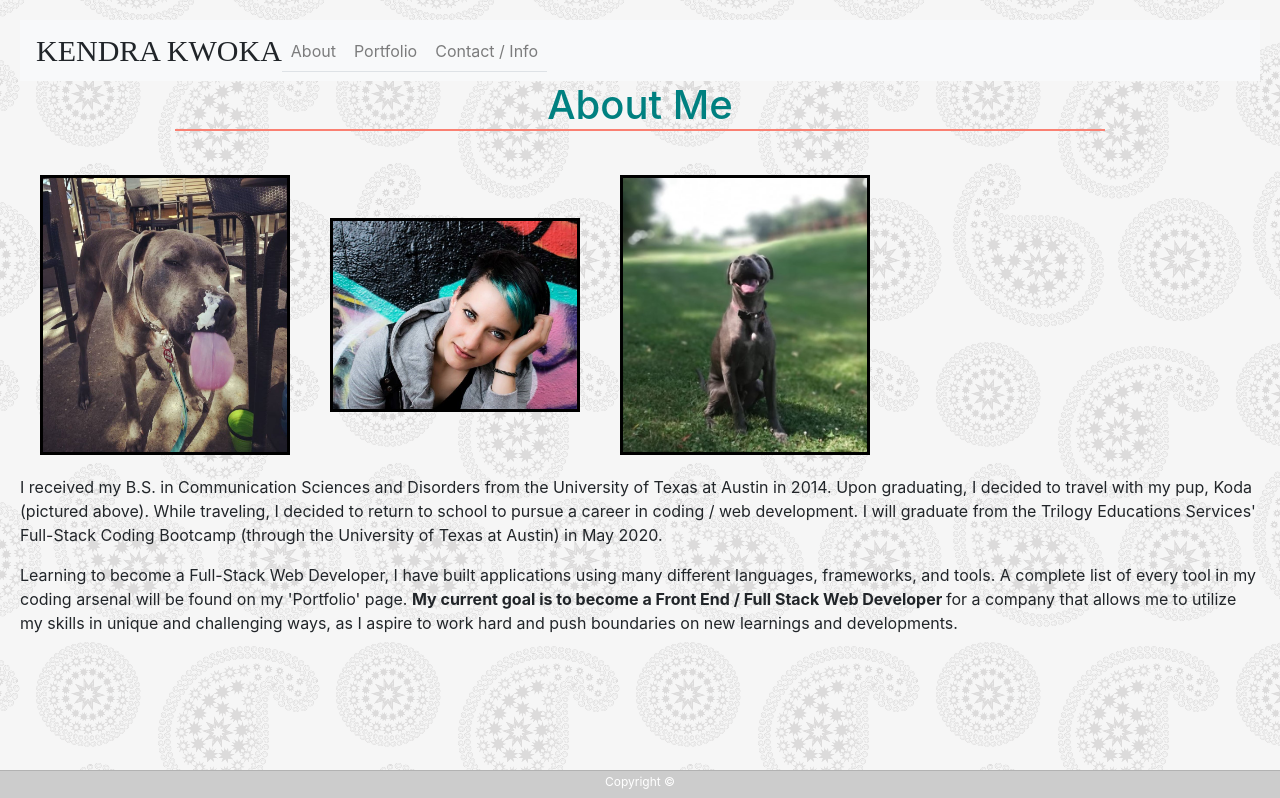
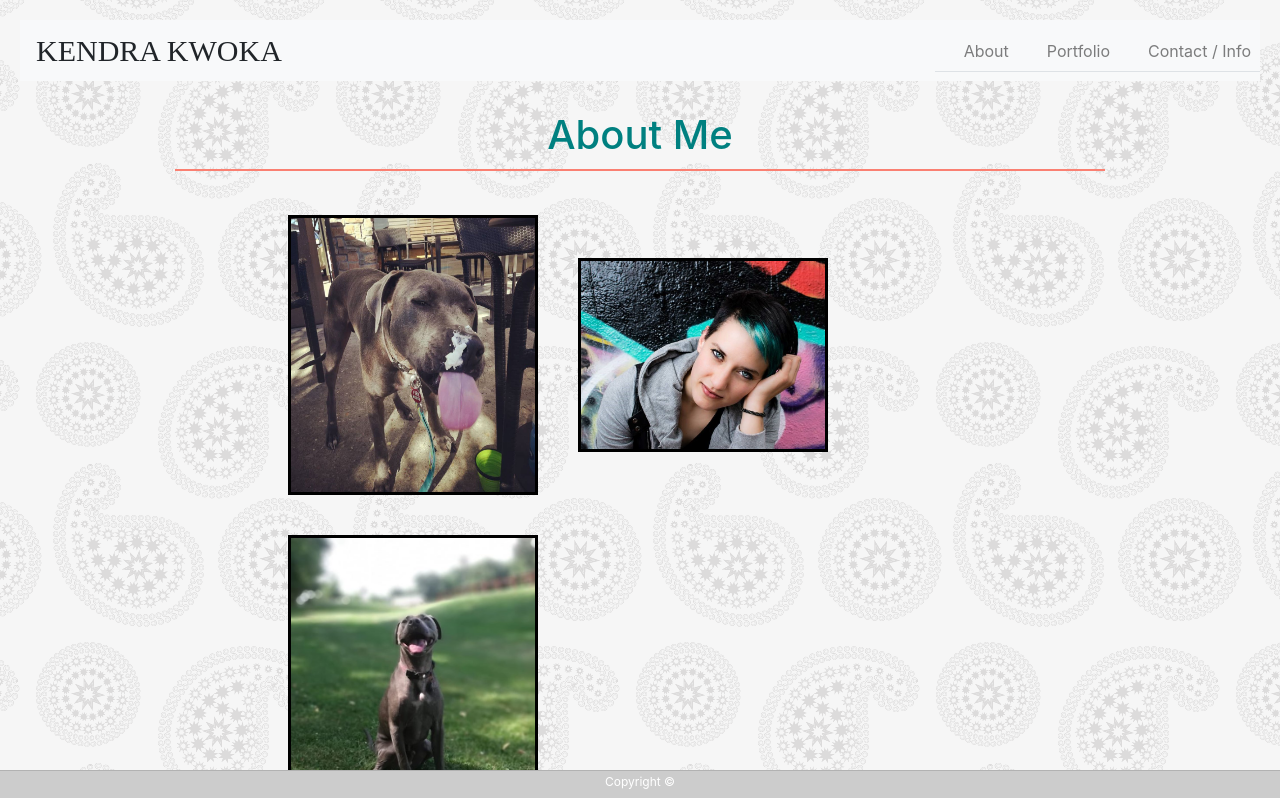
Before and after one commit to kkwoka/kendrakwoka_reactportfolio, a React (Create React App) app: page / in a window 1280 px wide. Shown: the top 798 px of the page. Built offline with nearby package versions, Linux system fonts and the light colour scheme.

Commit message:
style changes

```diff
--- a/src/components/Header/index.js
+++ b/src/components/Header/index.js
@@ -5,7 +5,9 @@ import './style.css';
 function Header() {
     return (
         <nav className="navbar navbar-expand-lg navbar-light bg-light">
-            <div className="kendra"> KENDRA KWOKA</div>
+            <div className="kendra" >kendra kwoka</div>
+            {/* <div className="kwoka" >          KWOKA</div> */}
+
             <button className="navbar-toggler" type="button" data-toggle="collapse" data-target="#navbarText" aria-controls="navbarText" aria-expanded="false" aria-label="Toggle navigation">
                 <span className="navbar-toggler-icon"></span>
             </button>
--- a/src/components/Header/style.css
+++ b/src/components/Header/style.css
@@ -1,4 +1,23 @@
 .kendra {
     font-size: 30px;
     font-family: 'URW Chancery L,  cursive';
+    text-transform: uppercase;
 }
+/*
+.kwoka {
+    padding-left: 10px;
+} */
+
+/* .kendra::first-letter {
+    font-size: 40px
+} */
+
+.navbar-nav {
+    position: absolute;
+    right: 0px;
+    margin-left: 20px
+}
+
+.nav-item {
+    padding-left: 20px;
+}
--- a/src/components/Projects/index.js
+++ b/src/components/Projects/index.js
@@ -31,7 +31,7 @@ function Projects() {
                                 Application
                                 </a>
 
-                            <p className="description"><b>{ project.description }</b></p>
+                            <p className="description"><b>{project.name}</b>: { project.description }</p>
                         </Col >
                 )
             })
--- a/src/pages/AboutMe/index.js
+++ b/src/pages/AboutMe/index.js
@@ -10,18 +10,27 @@ function AboutMe() {
             <h1>About Me</h1>
 
             <br/>
-            <img alt="koda_img" id="koda_img" src={koda1}/>
-            <img alt="kk_img" id="kk_img" src={kk} />
-            <img alt="koda2_img" id="koda2_img" src={koda2_img} />
+            <div id="aboutme">
+                <div id="pictures">
+                    <img alt="koda_img" id="koda_img" src={koda1}/>
+                    <img alt="kk_img" id="kk_img" src={kk} />
+                    <img alt="koda2_img" id="koda2_img" src={koda2_img} />
+                </div>
 
-            <p className="bio" id="bio1">I received my B.S. in Communication Sciences and Disorders from the University of Texas at Austin in 2014.
-                Upon graduating, I decided to travel with my pup, Koda (pictured above).
-                While traveling, I decided to return to school to pursue a career in coding / web development.
-                I will graduate from the Trilogy Educations Services' Full-Stack Coding Bootcamp (through the University of Texas at Austin) in May 2020. </p>
-            <p className="bio" id="bio2">Learning to become a Full-Stack Web Developer, I have built applications using many different languages, frameworks, and tools.
-                A complete list of every tool in my coding arsenal will be found on my 'Portfolio' page. <b>My current goal is to become a Front End / Full Stack Web Developer </b>
-                for a company that allows me to utilize my skills in unique and challenging ways, as I aspire to work hard and push boundaries on new
-                learnings and developments. </p>
+                <p className="bio" id="bio1">
+                    I received my Bachelor of Science in Communication Sciences and Disorders from the University of Texas at Austin in December 2014.
+                    Upon graduating, I decided to travel with my pup, Koda (pictured above).
+                    In 2019, I returned to UT Austin to pursue a new career in Web Development via a coding bootcamp.
+                    I graduated from the Full-Stack Coding Bootcamp in May 2020.
+                </p>
+                <p className="bio" id="bio2">
+                    Learning to become a Full-Stack Web Developer, I have built applications using many different languages, frameworks, and tools.
+                    A complete list of every tool in my coding arsenal will be found on my 'Portfolio' page as well as several projects I have created / worked on.
+                    My abilities to create progressive, detailed applications for mobile and web make me a strong asset on any team.
+                    I am goal-oriented, dedicated, and work well on teams.
+
+                </p>
+            </div>
         </div>
     )
 }
--- a/src/pages/AboutMe/style.css
+++ b/src/pages/AboutMe/style.css
@@ -20,3 +20,17 @@
     border: solid black;
     height: 280px;
 }
+
+#aboutme {
+    width: 75%;
+    margin: auto;
+}
+
+#pictures {
+    width: 80%;
+    margin: auto;
+}
+
+#main {
+    margin-top: 20px;
+}
--- a/src/pages/Contact/index.js
+++ b/src/pages/Contact/index.js
@@ -9,16 +9,20 @@ function Contact() {
                 <div className="row">
                     <div className="col-sm-6">
                         <h1>Resources</h1>
+                        <div className="resources">
                             <p className="resLink"><a className="resLink" target="_blank" rel="noopener noreferrer" href={Resume}><i className="far fa-file-pdf"></i> Resume</a></p>
                             <p className="resLink"><a className="resLink" target="_blank" rel="noopener noreferrer" href="https://www.linkedin.com/in/kendra-kwoka-553b68196/" style={{textDecoration: 'none'}}><i className="fab fa-linkedin"></i>  LinkedIn</a></p>
                             <p className="resLink"><a className="resLink" target="_blank" rel="noopener noreferrer" href="https://github.com/kkwoka" style={{textDecoration: 'none'}}><i className="fab fa-github-square"></i>   Github</a></p>
                         </div>
+                    </div>
                     <div className="col-sm-6">
                         <h1>Contact</h1>
+                        <div className="resources">
                             {/* <p className="resLink"><i className="fas fa-mobile-alt"></i>    (936) 520.3642</p> */}
                             <p className="resLink"><i className="fas fa-mobile-alt"></i>  <a href="tel:9365203642"> (936) 520.3642 </a></p>
                             <p className="resLink"><i className="far fa-envelope"></i>  <a href="mailto:kendrakwoka@gmail.com"> kendrakwoka@gmail.com </a></p>
                             {/* <p className="resLink"><i className="far fa-envelope"></i> <a href="https://mail.google.com/mail/u/0/?view=cm&fs=1&to=kendrakwoka@gmail.com&tf=1" target="_blank">    kendrakwoka@gmail.com</a></p> */}
+                        </div>
                     </div>
                 </div>
             </div>
--- a/src/pages/Contact/style.css
+++ b/src/pages/Contact/style.css
@@ -3,6 +3,14 @@
     text-align: center;
     font-weight: bold;
     font-size: 22px;
+}
+
+.resources {
+    margin-top: 20px;
+}
+
+h1 {
+    padding: 10px;
 }
 
 /* .apiHeader {
```
Also changed, not shown: src/components/Projects/projects.json (+14 -14 lines). Lines whose indentation alone changed are shown as unchanged.
